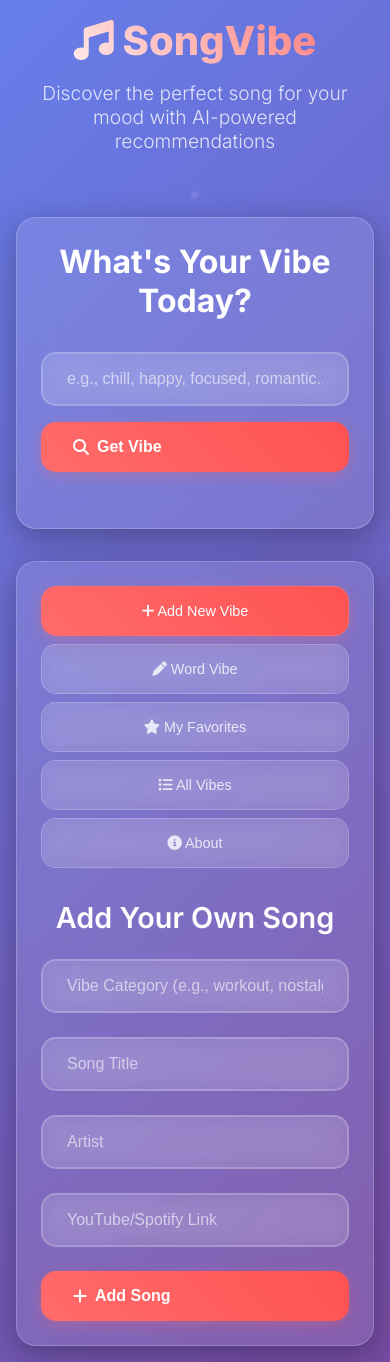
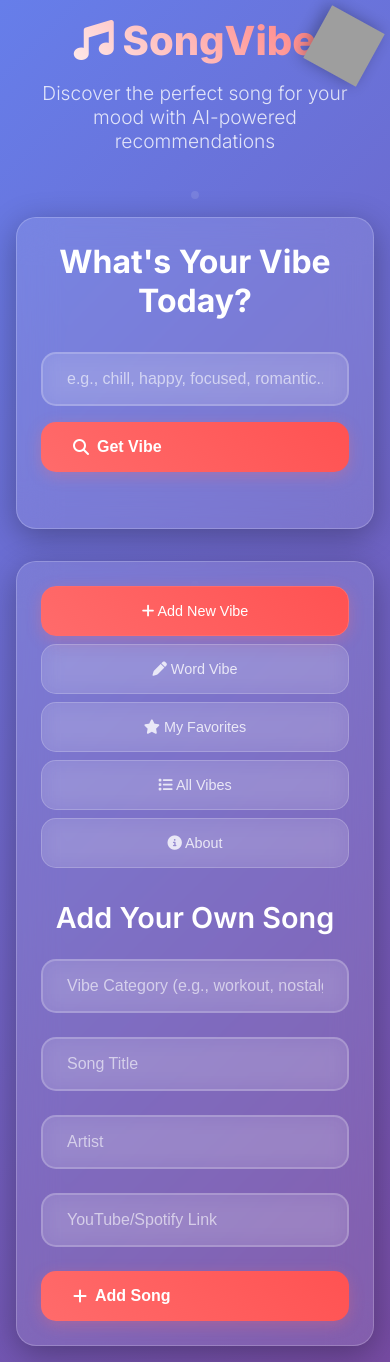
Before and after one commit to jasondbroomes-dev/AI_native-_journey, a Flask app: template templates/song_vibe.html in a window 390 px wide. Run offline with Flask 3, Linux system fonts and the light colour scheme; the template is opened without the code that fills it, so the values that code supplies are empty; grey boxes are pictures that could not be loaded.

Commit message:
Add professional CD image to top right corner with rotation animation

```diff
--- a/templates/song_vibe.html
+++ b/templates/song_vibe.html
@@ -432,9 +432,44 @@
             border: 1px solid var(--accent-color);
             color: var(--accent-color);
         }
+
+        /* CD Image */
+        .cd-image {
+            position: fixed;
+            top: 2rem;
+            right: 2rem;
+            width: 80px;
+            height: 80px;
+            z-index: 1000;
+            animation: rotate 20s linear infinite;
+            filter: drop-shadow(0 4px 8px rgba(0, 0, 0, 0.3));
+            transition: transform 0.3s ease;
+        }
+
+        .cd-image:hover {
+            transform: scale(1.1) rotate(5deg);
+        }
+
+        @keyframes rotate {
+            from { transform: rotate(0deg); }
+            to { transform: rotate(360deg); }
+        }
+
+        /* Responsive CD positioning */
+        @media (max-width: 768px) {
+            .cd-image {
+                top: 1rem;
+                right: 1rem;
+                width: 60px;
+                height: 60px;
+            }
+        }
     </style>
 </head>
 <body>
+    <!-- CD Image in top right -->
+    <img src="https://cdn-icons-png.flaticon.com/512/3144/3144456.png" alt="CD" class="cd-image">
+
     <div class="container">
         <div class="header">
             <h1><i class="fas fa-music"></i> SongVibe</h1>
@@ -543,9 +578,6 @@
             <div id="about" class="tab-content">
                 <h2 style="font-size: 1.8rem; font-weight: 600; margin-bottom: 1.5rem; text-align: center;">📖 About</h2>
                 <div class="project-doc">
-                    <h3>🎵 Song Vibe Recommender</h3>
-                    <p>Welcome to your personal music companion! This app helps you discover the perfect songs for every mood and moment.</p>
-
                     <div style="text-align: center; margin-top: 2rem;">
                         <a href="/about" class="btn btn-primary">
                             <i class="fas fa-info-circle me-2"></i>Learn More About This Project
```
